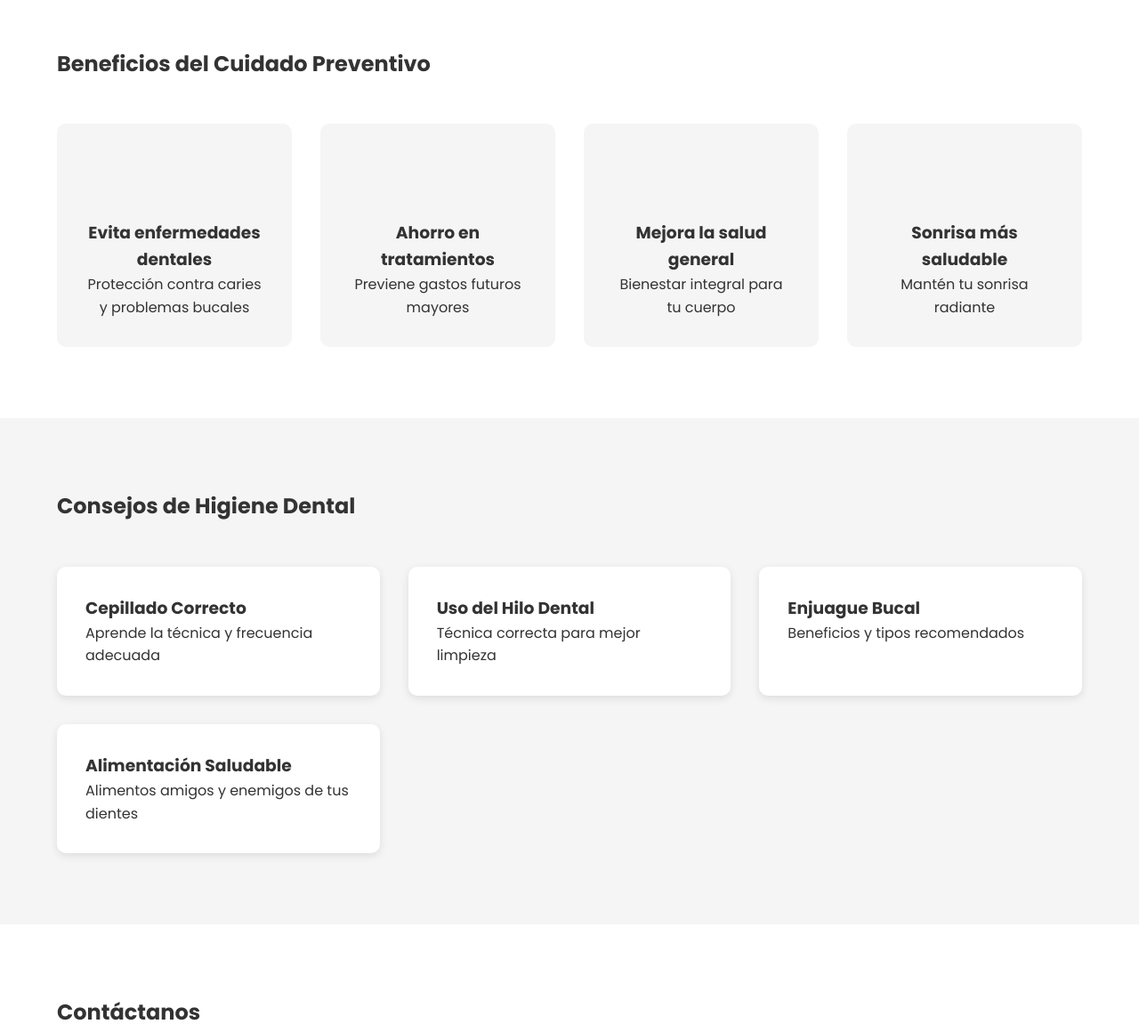
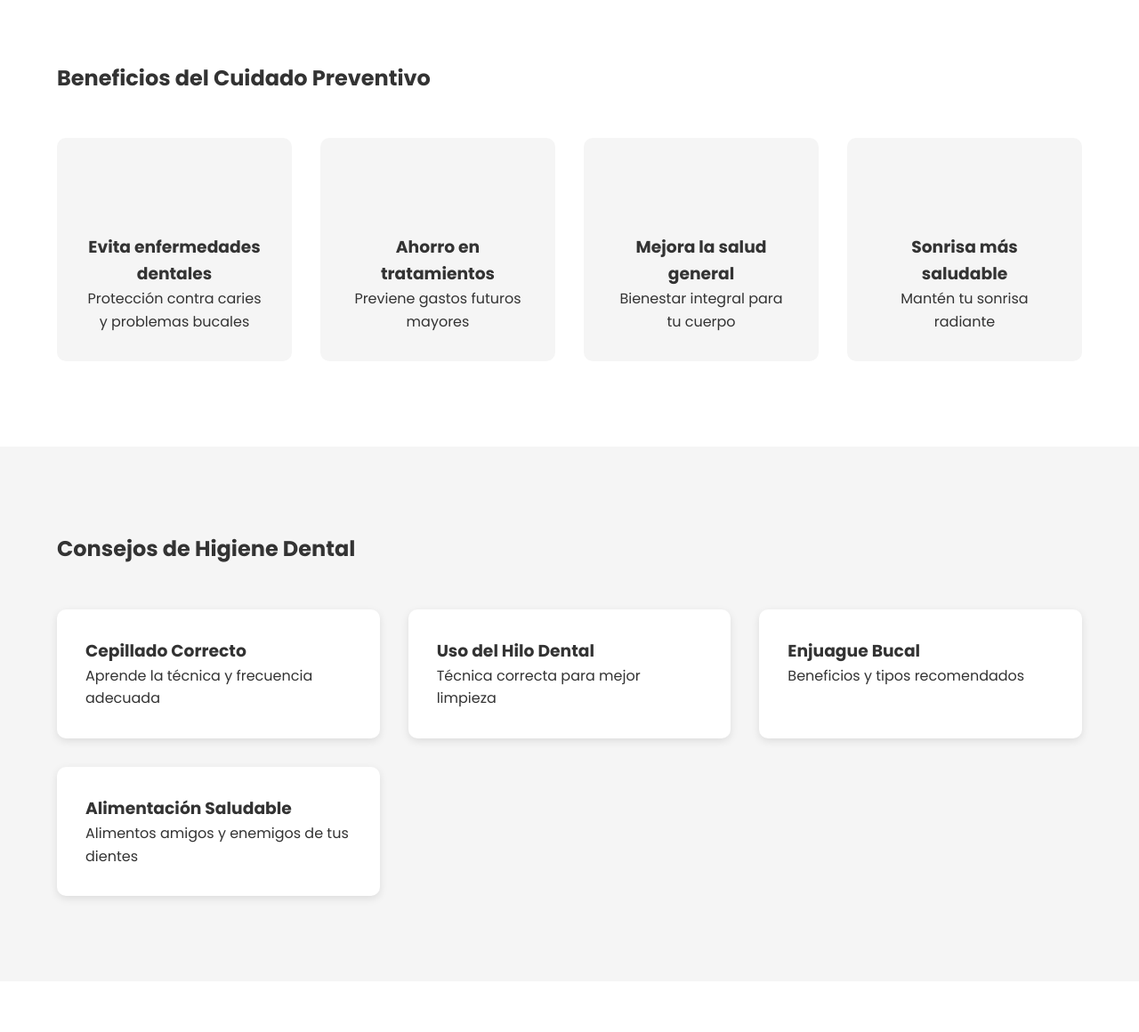
Before and after one commit to sandovaldavid/Dental-Clinic, a plain HTML site: page index.html in a window 1280 px wide. Shown: the part 827-1987 px from the top of the page at 89% size. Drawn offline with Linux system fonts and the light colour scheme.

Commit message:
💄 Adjust padding for benefits and tips sections in styles

```diff
--- a/styles/style.css
+++ b/styles/style.css
@@ -121,7 +121,7 @@ nav {
 
 /* Benefits Section */
 #beneficios {
-    padding: 5rem 5%;
+    padding: 6rem 5%;
     background: var(--white);
 }
 
@@ -154,7 +154,7 @@ nav {
 
 /* Tips Section */
 #consejos {
-    padding: 5rem 5%;
+    padding: 6rem 5%;
     background: var(--light-gray);
 }
 
```
